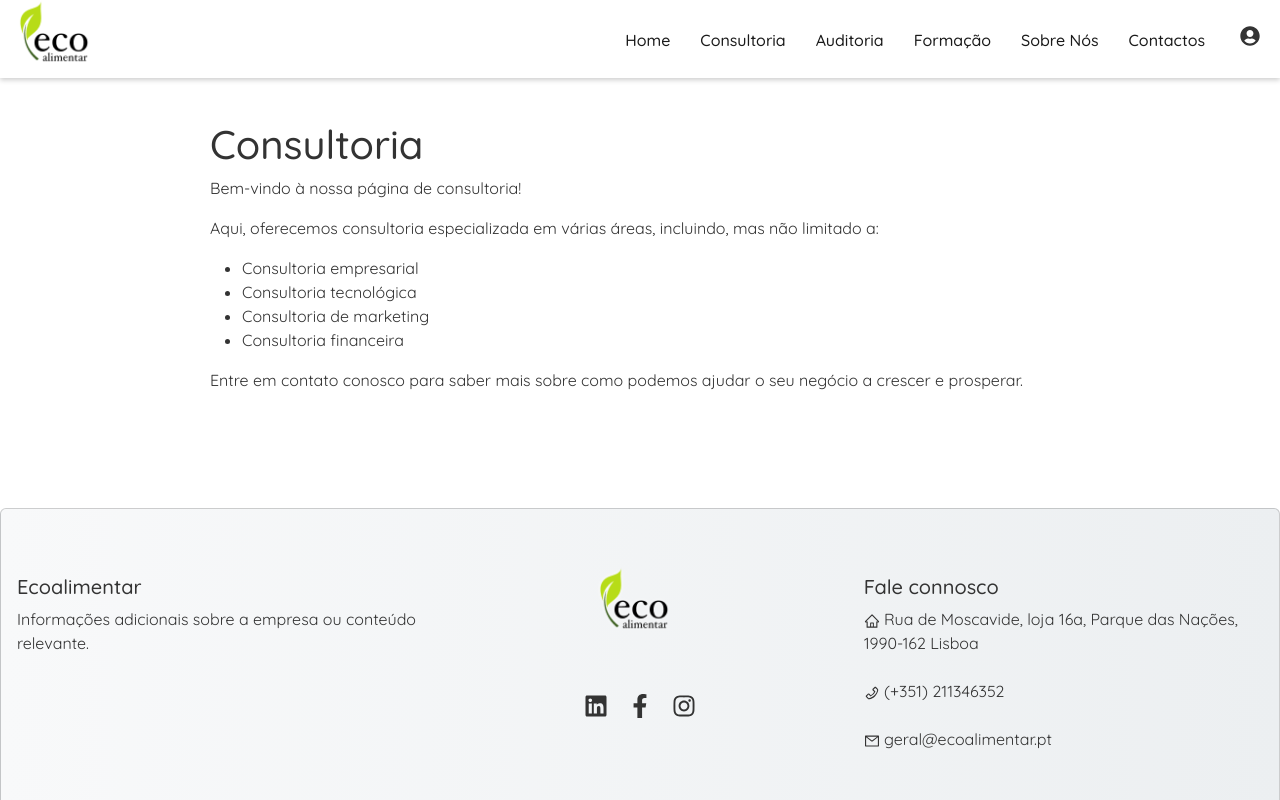
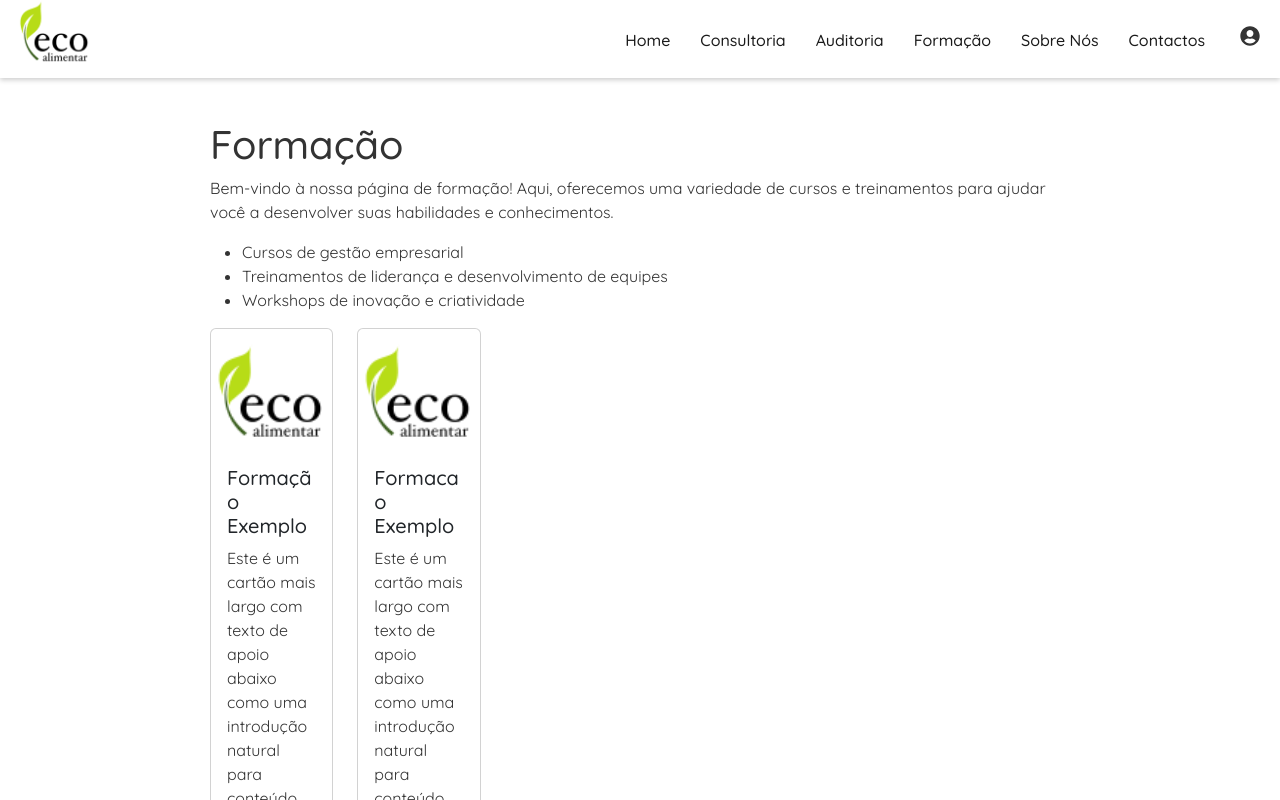
Before and after one commit to Filipe3Paisana/Ecoalimentar, a React (Create React App) app in the folder Web/: page /formacao in a window 1280 px wide. Shown: the top 800 px of the page. Built offline with nearby package versions, Linux system fonts and the light colour scheme.

Commit message:
mudanças no html e dockerfile

```diff
--- a/Web/src/Contactos.js
+++ b/Web/src/Contactos.js
@@ -3,32 +3,19 @@ import Footer from './Footer';
 
 // Importe outros componentes ou estilos conforme necessário
 
-function ConsultoriaPage() {
+function Contactos() {
   return (
     <>
     <div className="content">
       <h1>Contactos</h1>
       <p>Entre em contato conosco para mais informações sobre nossos serviços.</p>
-      <form>
-        <label>
-          Nome:
-          <input type="text" name="name" required />
-        </label>
-        <label>
-          Email:
-          <input type="email" name="email" required />
-        </label>
-
-        <label>
-          Mensagem:
-          <textarea name="message" required></textarea>
-        </label>
-          <button type="submit">Enviar</button>
-      </form>
+      <p>Telefone: +123 456 7890</p>
+      <p>Email: contato@empresa.com</p>
+      <p>Endereço: Rua Exemplo, 123 - Cidade, País</p>
     </div>
     <Footer />
     </>
   );
 }
 
-export default ConsultoriaPage;
+export default Contactos;
--- a/Web/src/Formacao.js
+++ b/Web/src/Formacao.js
@@ -1,4 +1,5 @@
 import React from 'react';
+import { Link } from 'react-router-dom'; // Importar Link de react-router-dom
 import Footer from './Footer';
 
 // Importe outros componentes ou estilos conforme necessário
@@ -6,23 +7,38 @@ import Footer from './Footer';
 function ConsultoriaPage() {
   return (
     <>
-    <div className="content">
-      <h1>Consultoria</h1>
-      <p>Bem-vindo à nossa página de consultoria!</p>
-      <p>
-        Aqui, oferecemos consultoria especializada em várias áreas, incluindo, mas não limitado a:
-      </p>
-      <ul>
-        <li>Consultoria empresarial</li>
-        <li>Consultoria tecnológica</li>
-        <li>Consultoria de marketing</li>
-        <li>Consultoria financeira</li>
-      </ul>
-      <p>
-        Entre em contato conosco para saber mais sobre como podemos ajudar o seu negócio a crescer e prosperar.
-      </p>
-    </div>
-    <Footer />
+      <div className="content">
+        <h1>Formação</h1>
+        <p>Bem-vindo à nossa página de formação! Aqui, oferecemos uma variedade de cursos e treinamentos para ajudar você a desenvolver suas habilidades e conhecimentos.</p>
+        <ul>
+          <li>Cursos de gestão empresarial</li>
+          <li>Treinamentos de liderança e desenvolvimento de equipes</li>
+          <li>Workshops de inovação e criatividade</li>
+        </ul>
+        <div className="row">
+          <div className="col-md-2">
+            <div className="card">
+              <img src="logo.png" className="card-img-top" alt="Logotipo do curso" />
+              <div className="card-body">
+                <h5 className="card-title">Formação Exemplo</h5>
+                <p className="card-text">Este é um cartão mais largo com texto de apoio abaixo como uma introdução natural para conteúdo adicional. Este conteúdo é um pouco mais longo.</p>
+                <p className="card-text"><small className="text-secondary">A realizar em 2024</small></p>
+              </div>
+            </div>
+          </div>
+          <div className="col-md-2">
+            <div className="card">
+              <img src="logo.png" className="card-img-top" alt="Logotipo do curso" />
+              <div className="card-body">
+                <h5 className="card-title">Formacao Exemplo</h5>
+                <p className="card-text">Este é um cartão mais largo com texto de apoio abaixo como uma introdução natural para conteúdo adicional. Este conteúdo é um pouco mais longo.</p>
+                <p className="card-text"><small className="text-secondary">A realizar em 2025</small></p>
+              </div>
+            </div>
+          </div>
+        </div>
+      </div>
+      <Footer />
     </>
   );
 }
```
Also changed, not shown: 1 other file (tests, documents, lock files or other folders).
